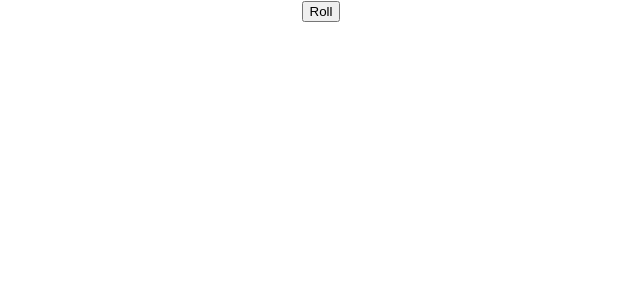
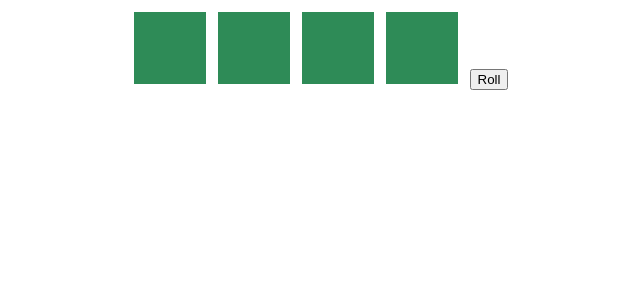
Before and after one commit to joshuamwolfe/dice-game, a React (Create React App) app: page / in a window 1280 px wide. Shown: the top 300 px of the page, without its empty margins (319-959 px from the left). Built offline with nearby package versions, Linux system fonts and the light colour scheme.

Commit message:
added die.css

```diff
--- a/src/Dice.js
+++ b/src/Dice.js
@@ -1,6 +1,6 @@
 import React, { useState } from "react";
 import Die from "./Die";
-
+import "./Die.css";
 const Dice = ({ numDice = 6, title = "Main Game", maxVal = 20 }) => {
   const [numbers, setNumbers] = useState(Array.from({ length: numDice }));
   const rollDice = () =>
--- /dev/null
+++ b/src/Die.css
@@ -0,0 +1,14 @@
+.Die {
+  background-color: seagreen;
+  border-radius: 0%;
+  color: white;
+  display: inline-block;
+  width: 3em;
+  height: 2.25em;
+  padding-top: 0.75em;
+  text-align: center;
+  margin-right: 0.5em;
+  margin-top: 0.5em;
+  font-weight: bold;
+  font-size: 1.5em;
+}
```
